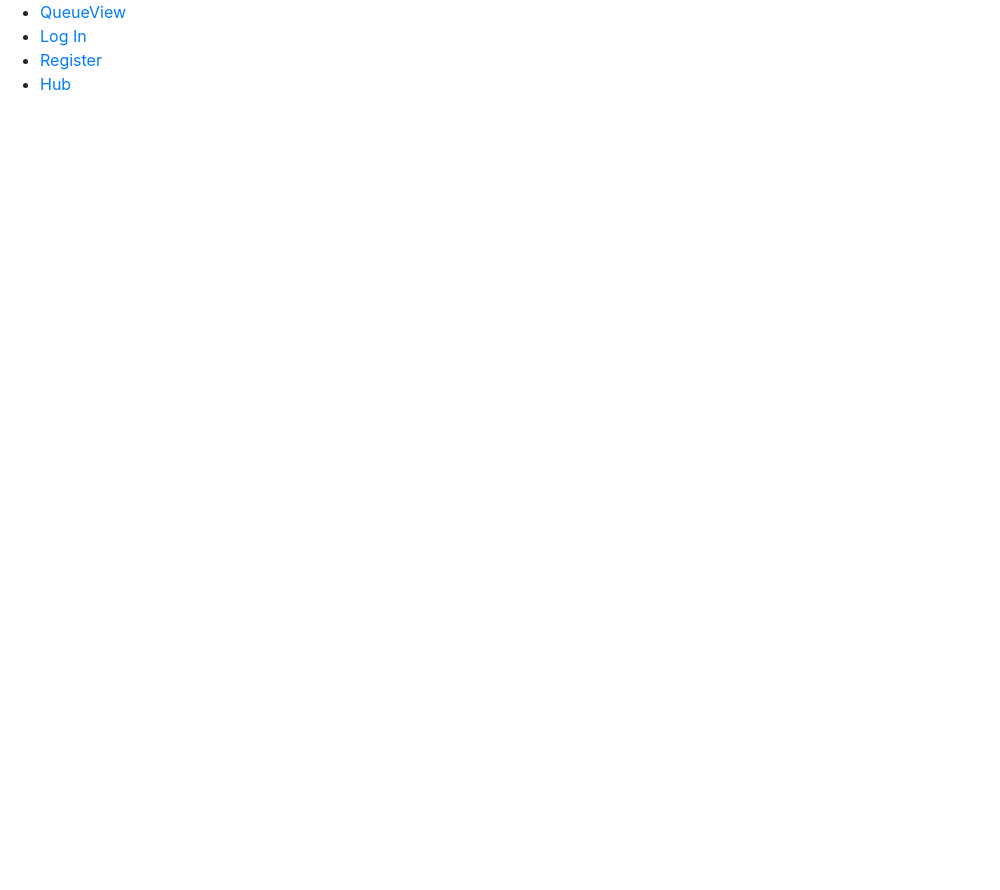
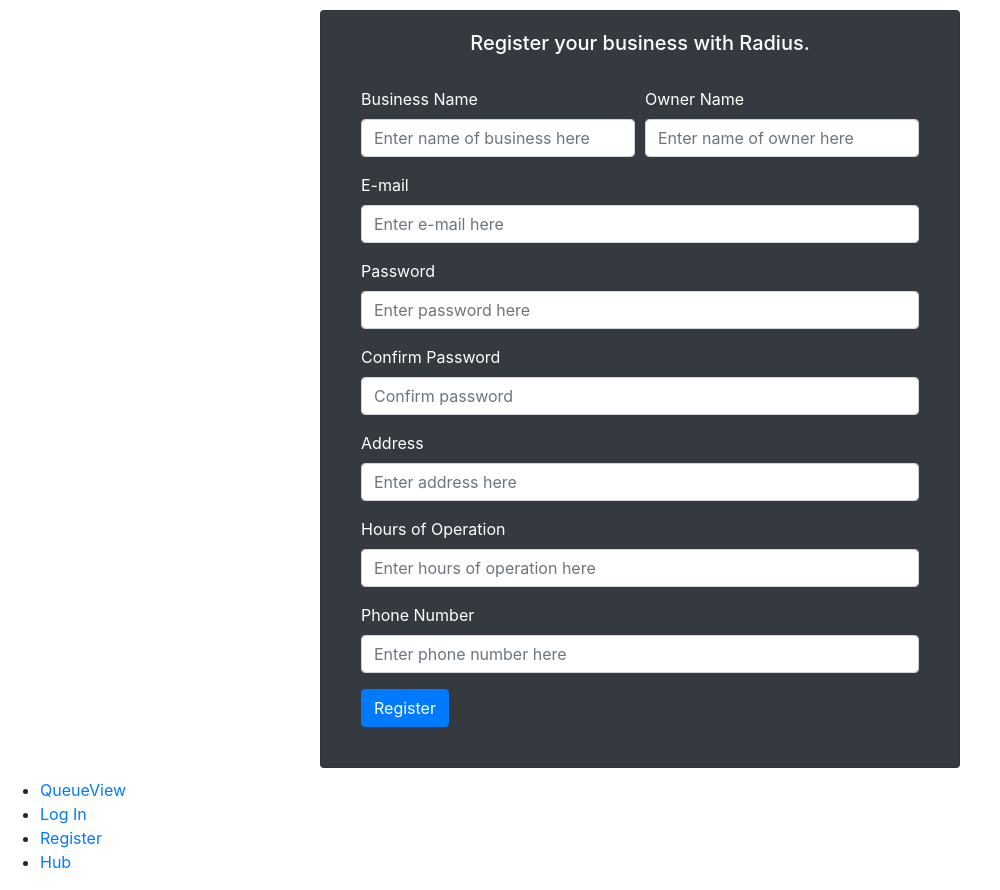
Before and after one commit to radius-queue/web, a React (Create React App) app: page /pre-log-in/register in a window 1280 px wide. Shown: the whole page, without its empty margins (0-1000 px from the left). Before the commit the page ends 800 px from the top, so only its background shows below. Built offline with nearby package versions, Linux system fonts and the light colour scheme.

Commit message:
Updated registration form

```diff
--- a/src/App.tsx
+++ b/src/App.tsx
@@ -2,7 +2,7 @@ import React from 'react';
 import {QueueView} from './post-log-in/queue-view';
 import {TEST_QUEUE} from './util/HardcodedData';
 import BusinessLogInPage from './pre-log-in/log-in';
-import RegistrationPage from './pre-log-in/business-register';
+import RegistrationPage from './pre-log-in/register';
 import {Hub} from './post-log-in/hub';
 import 'bootstrap/dist/css/bootstrap.min.css';
 import './App.css';
@@ -32,7 +32,7 @@ function App() {
           <Route path="/pre-log-in/log-in">
             <BusinessLogInPage />
           </Route>
-          <Route path="/pre-log-in/business-register">
+          <Route path="/pre-log-in/register">
             <RegistrationPage />
           </Route>
           <Route path="/post-log-in/hub">
@@ -48,7 +48,7 @@ function App() {
               <Link to="/pre-log-in/log-in">Log In</Link>
             </li>
             <li>
-              <Link to="/pre-log-in/business-register">Register</Link>
+              <Link to="/pre-log-in/register">Register</Link>
             </li>
             <li>
               <Link to="/post-log-in/hub">Hub</Link>
--- /dev/null
+++ b/src/pre-log-in/register.css
@@ -0,0 +1,17 @@
+#reg-container {
+    display: flex;
+    flex-direction: column;
+    justify-content: space-around;
+    align-items: center;
+}
+
+#reg-card {
+    display: flex;
+    padding: 20px;
+    margin: 10px;
+    width: 25 rem;
+}
+
+.form-header {
+    background-color: rgb(52, 58, 64);
+}
--- /dev/null
+++ b/src/pre-log-in/register.tsx
@@ -0,0 +1,148 @@
+import React from 'react';
+import {useForm} from '../logic/logic';
+import Form from 'react-bootstrap/Form';
+import Button from 'react-bootstrap/Button';
+import Card from 'react-bootstrap/Card';
+import './register.css';
+import Col from 'react-bootstrap/Col';
+
+interface registerValues {
+    businessName: string;
+    ownerName: string;
+    email: string;
+    password: string;
+    confirm: string;
+    address: string;
+    hours: string;
+    phone: string;
+}
+
+const RegistrationPage = () => {
+  const [formValues, setFormValues] = useForm({businessName: '', ownerName: '',
+    email: '', password: '', confirm: '', address: '', hours: '', phone: ''});
+
+  return (
+    <div id="reg-container">
+      <Card bg='dark' text='white' id="reg-card">
+        <Card.Title className="form-header">
+        Register your business with Radius.</Card.Title>
+
+        <Card.Body>
+          <Form>
+            <Form.Row>
+              <Col>
+                <Form.Group controlId="businessName">
+                  <Form.Label>Business Name</Form.Label>
+                  <Form.Control
+                    type="text"
+                    name="businessName"
+                    value={formValues.businessName}
+                    placeholder="Enter name of business here"
+                    onChange={setFormValues}
+                  />
+                </Form.Group>
+              </Col>
+              <Col>
+                <Form.Group controlId="ownerName">
+                  <Form.Label>Owner Name</Form.Label>
+                  <Form.Control
+                    type="text"
+                    name="ownerName"
+                    value={formValues.ownerName}
+                    placeholder="Enter name of owner here"
+                    onChange={setFormValues}
+                  />
+                </Form.Group>
+              </Col>
+            </Form.Row>
+
+            <Form.Group controlId="email">
+              <Form.Label>E-mail</Form.Label>
+              <Form.Control
+                type="email"
+                name="email"
+                value={formValues.email}
+                placeholder="Enter e-mail here"
+                onChange={setFormValues}
+              />
+            </Form.Group>
+
+            <Form.Group controlId="password">
+              <Form.Label>Password</Form.Label>
+              <Form.Control
+                type="password"
+                name="password"
+                value={formValues.password}
+                placeholder="Enter password here"
+                onChange={setFormValues}
+              />
+            </Form.Group>
+
+            <Form.Group controlId="confirm">
+              <Form.Label>Confirm Password</Form.Label>
+              <Form.Control
+                type="password"
+                name="confirm"
+                value={formValues.confirm}
+                placeholder="Confirm password"
+                onChange={setFormValues}
+              />
+            </Form.Group>
+
+            <Form.Group controlId="address">
+              <Form.Label>Address</Form.Label>
+              <Form.Control
+                type="text"
+                name="address"
+                value={formValues.address}
+                placeholder="Enter address here"
+                onChange={setFormValues}
+              />
+            </Form.Group>
+
+            <Form.Group controlId="hours">
+              <Form.Label>Hours of Operation</Form.Label>
+              <Form.Control
+                type="text"
+                name="hours"
+                value={formValues.hours}
+                placeholder="Enter hours of operation here"
+                onChange={setFormValues}
+              />
+            </Form.Group>
+
+            <Form.Group controlId="phone">
+              <Form.Label>Phone Number</Form.Label>
+              <Form.Control
+                type="text"
+                name="phone"
+                value={formValues.phone}
+                placeholder="Enter phone number here"
+                onChange={setFormValues}
+              />
+            </Form.Group>
+          </Form>
+          <Button variant="primary" onClick={() => submitFormValues(
+              {
+                businessName: formValues.businessName,
+                ownerName: formValues.ownerName,
+                email: formValues.email,
+                password: formValues.password,
+                confirm: formValues.confirm,
+                address: formValues.address,
+                hours: formValues.hours,
+                phone: formValues.phone,
+              },
+          )}>Register</Button>
+        </Card.Body>
+
+      </Card>
+    </div>
+  );
+};
+
+const submitFormValues = (formValues : registerValues) => {
+  console.log('TODO: Push data to Firebase.');
+};
+
+export default RegistrationPage;
```
